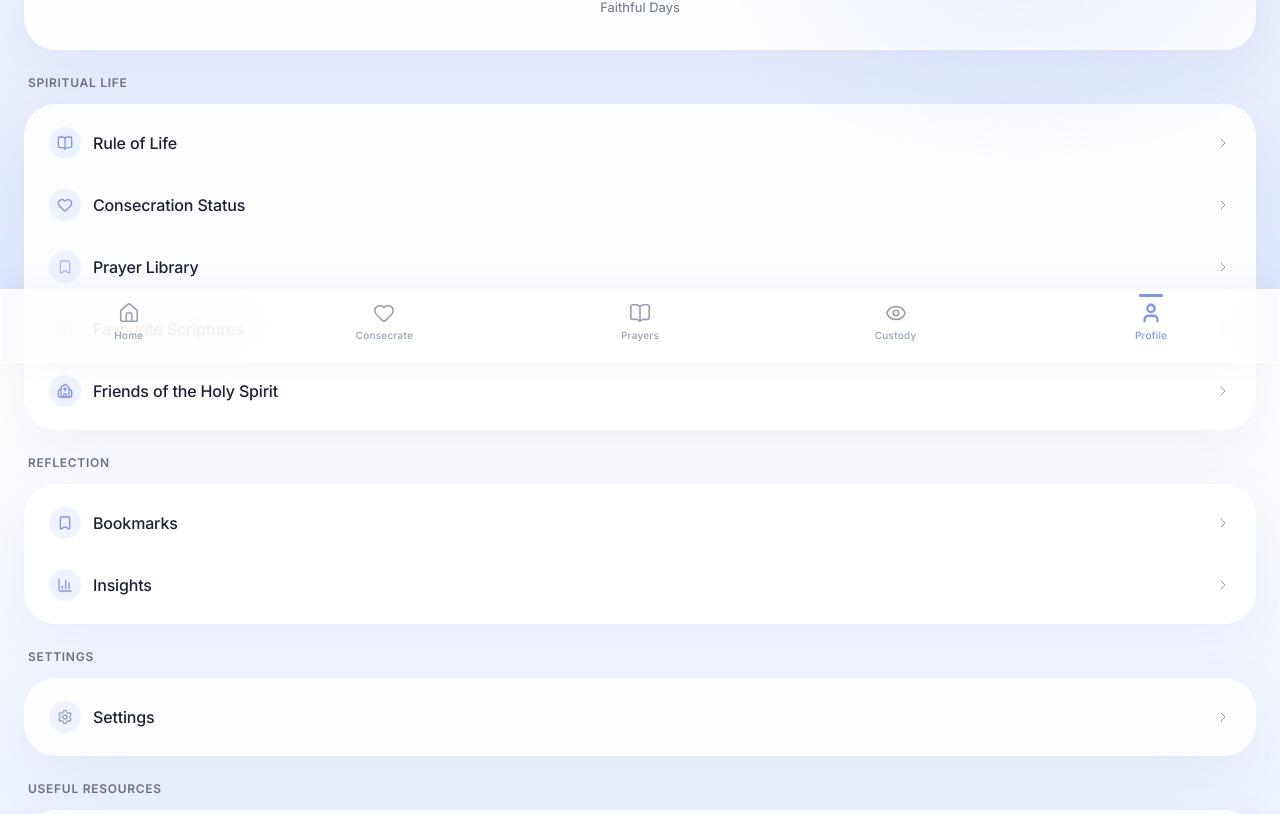
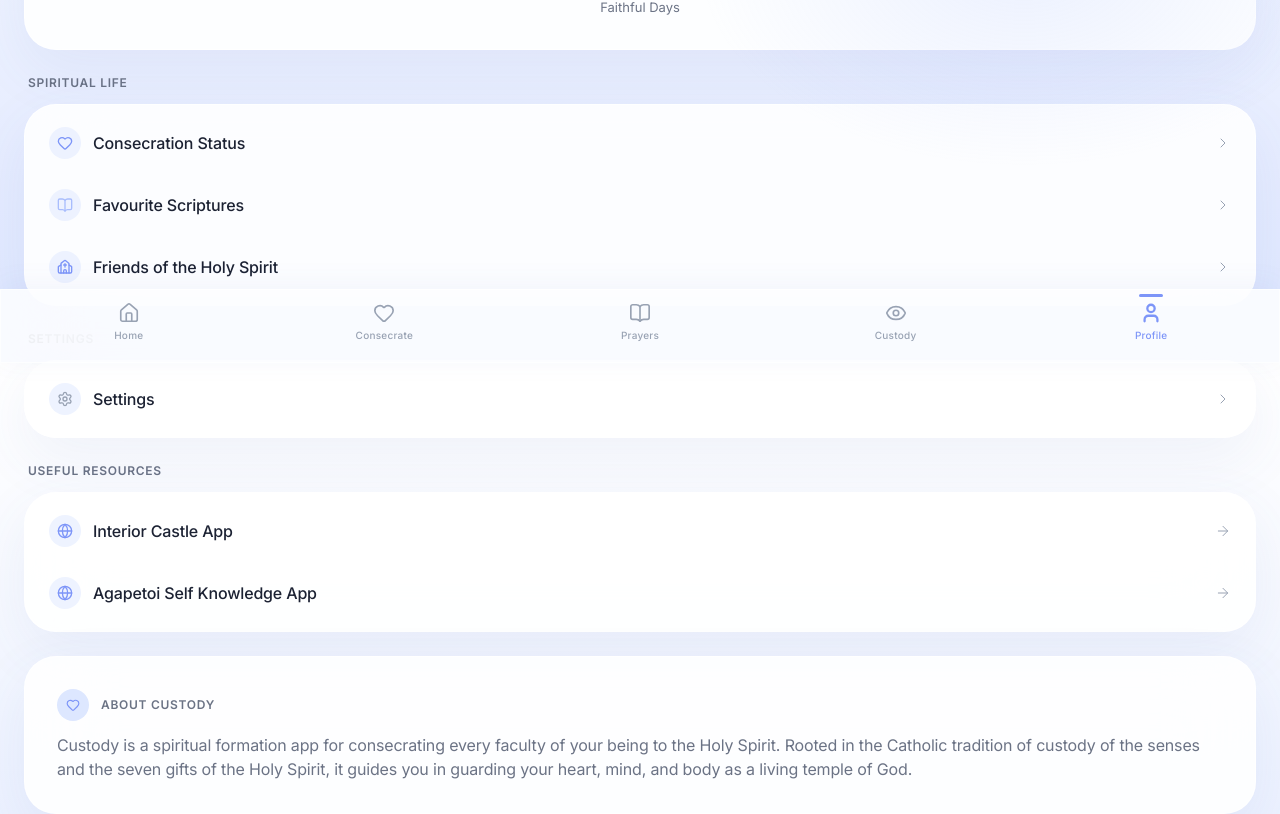
Before and after one commit to johncyongco/custody-app, a React (Vite) app: page /profile in a window 1280 px wide. Shown: the part 437-1251 px from the top of the page. Built offline with nearby package versions, Linux system fonts and the light colour scheme.

Commit message:
Remove Prayer Library, Rule of Life, Reflection section from Profile

```diff
--- a/src/pages/ProfilePage.tsx
+++ b/src/pages/ProfilePage.tsx
@@ -1,7 +1,7 @@
 import { useState } from "react";
 import { useNavigate } from "react-router-dom";
 import { motion } from "framer-motion";
-import { Bookmark, BookOpen, Heart, BarChart3, Settings, User, ChevronRight, CheckCircle, Church, ArrowLeft, ArrowRight, Globe } from "lucide-react";
+import { BookOpen, Heart, Settings, User, ChevronRight, CheckCircle, Church, ArrowLeft, ArrowRight, Globe } from "lucide-react";
 import { useUIStore } from "@/stores/ui-store";
 import { useTraceStore, computeDailyFaithfulness } from "@/stores/trace-store";
 import { faculties } from "@/data/faculties";
@@ -10,18 +10,9 @@ const menuSections = [
   {
     label: "Spiritual Life",
     items: [
-      { icon: BookOpen, label: "Rule of Life", color: "text-holy-periwinkle", href: "" },
       { icon: Heart, label: "Consecration Status", color: "text-holy-periwinkle", href: "/consecration-status" },
-      { icon: Bookmark, label: "Prayer Library", color: "text-morning-blue", href: "" },
       { icon: BookOpen, label: "Favourite Scriptures", color: "text-morning-blue", href: "/life-verses" },
       { icon: Church, label: "Friends of the Holy Spirit", color: "text-holy-periwinkle", href: "/friends-of-the-spirit" },
-    ],
-  },
-  {
-    label: "Reflection",
-    items: [
-      { icon: Bookmark, label: "Bookmarks", color: "text-holy-periwinkle", href: "" },
-      { icon: BarChart3, label: "Insights", color: "text-holy-periwinkle", href: "" },
     ],
   },
   {
```
